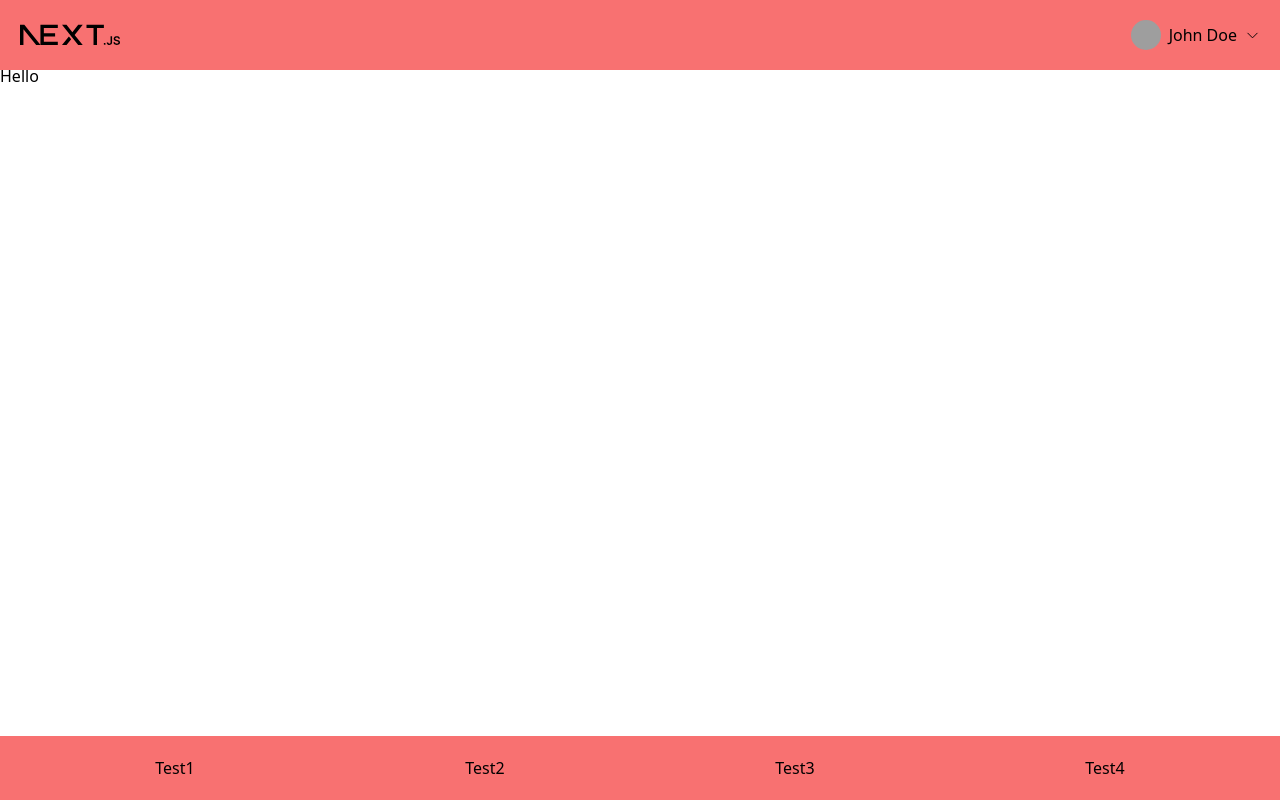
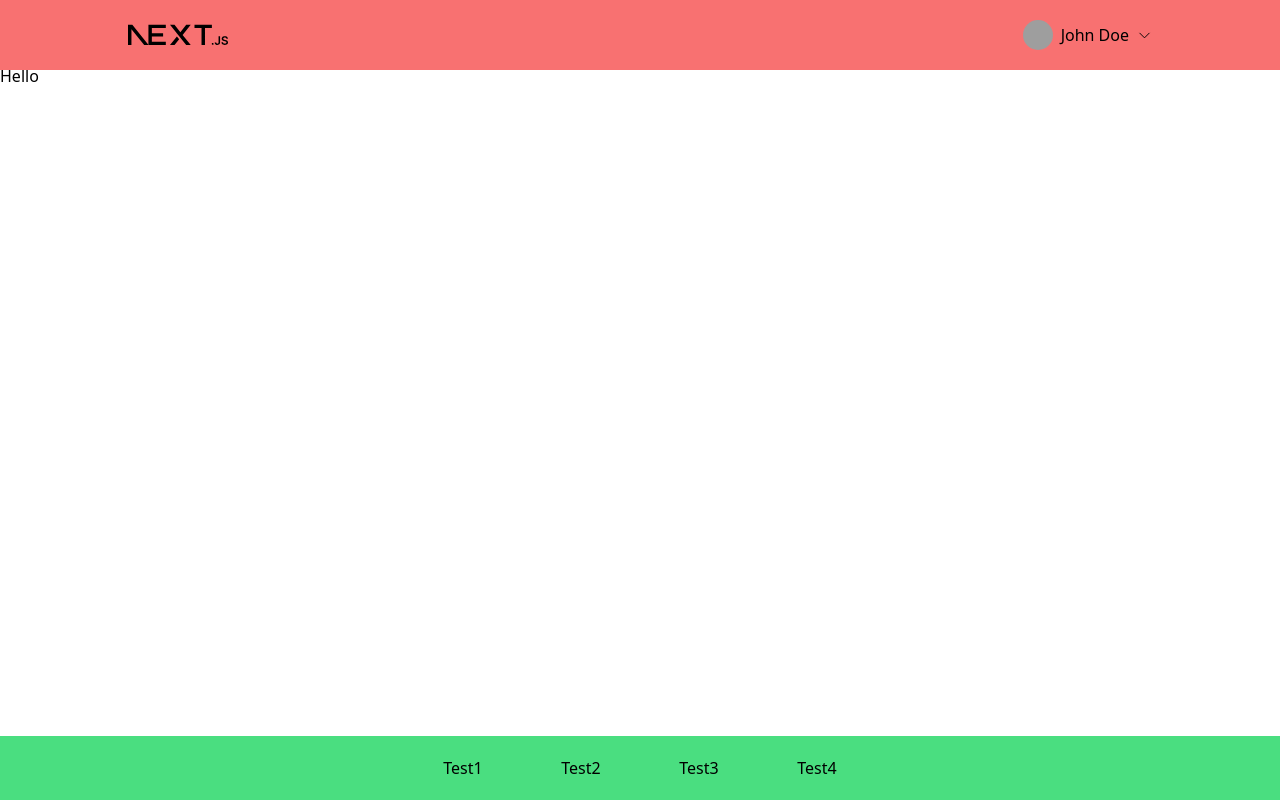
Before and after one commit to jannismilz/m320-zoo, a Next.js app: page / in a window 1280 px wide. Built offline with nearby package versions, Linux system fonts and the light colour scheme; grey boxes are pictures that could not be loaded.

Commit message:
Adjust some widths and heights

```diff
--- a/app/components/Logo.tsx
+++ b/app/components/Logo.tsx
@@ -3,5 +3,5 @@ import NextLogo from "../../public/next.svg";
 
 export default function Logo() {
   // TODO: Logo path
-  return <Image src={NextLogo} width={100} height={500} alt="Zoo Logo" />;
+  return <Image src={NextLogo} width={100} height={30} alt="Zoo Logo" />;
 }
--- a/app/partials/Header.tsx
+++ b/app/partials/Header.tsx
@@ -3,9 +3,11 @@ import ProfileLink from "../components/ProfileLink";
 
 export default function Header() {
   return (
-    <div className="fixed top-0 flex min-w-full justify-between bg-red-400 p-5">
-      <Logo />
-      <ProfileLink avatarUrl="https://picsum.photos/60/60" username="John Doe" />
+    <div className="fixed top-0 min-w-full bg-red-400 p-5">
+      <div className="m-auto flex max-w-5xl justify-between">
+        <Logo />
+        <ProfileLink avatarUrl="https://picsum.photos/60/60" username="John Doe" />
+      </div>
     </div>
   );
 }
--- a/app/partials/Navigation.tsx
+++ b/app/partials/Navigation.tsx
@@ -2,8 +2,8 @@ import NavItem from "../components/NavItem";
 
 export default function Navigation() {
   return (
-    <nav>
-      <ul className="fixed bottom-0 m-auto flex min-w-full max-w-sm justify-around bg-red-400 p-5">
+    <nav className="fixed bottom-0 w-full min-w-full bg-green-400">
+      <ul className="m-auto flex max-w-lg justify-around p-5">
         <NavItem title="Test1" route="/" />
         <NavItem title="Test2" route="/" />
         <NavItem title="Test3" route="/" />
```
